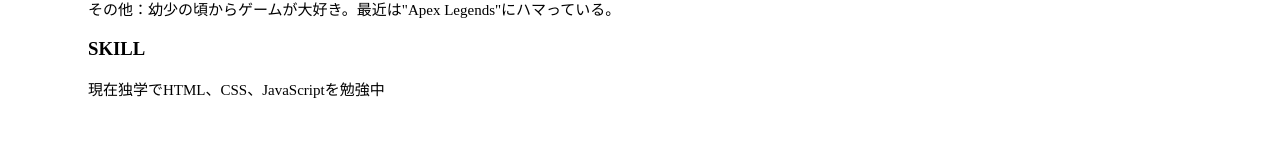
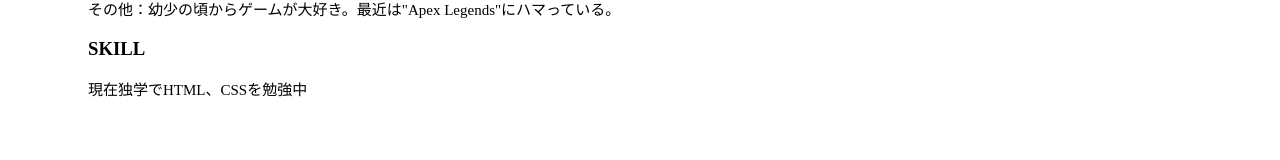
Before and after one commit to yuuuuu-5/prac, a plain HTML site: page index.html in a window 1280 px wide. Shown: the part 600-760 px from the top of the page. Drawn offline with Linux system fonts and the light colour scheme.

Commit message:
Add files via upload

```diff
--- a/index.html
+++ b/index.html
@@ -32,7 +32,7 @@
         <div class="contents">
             <h3 class="section-title">SKILL</h3>
             <div class="contents-item">
-              <li>現在独学でHTML、CSS、JavaScriptを勉強中</li>
+              <li>現在独学でHTML、CSSを勉強中</li>
             </div>
         </div>
 
```
